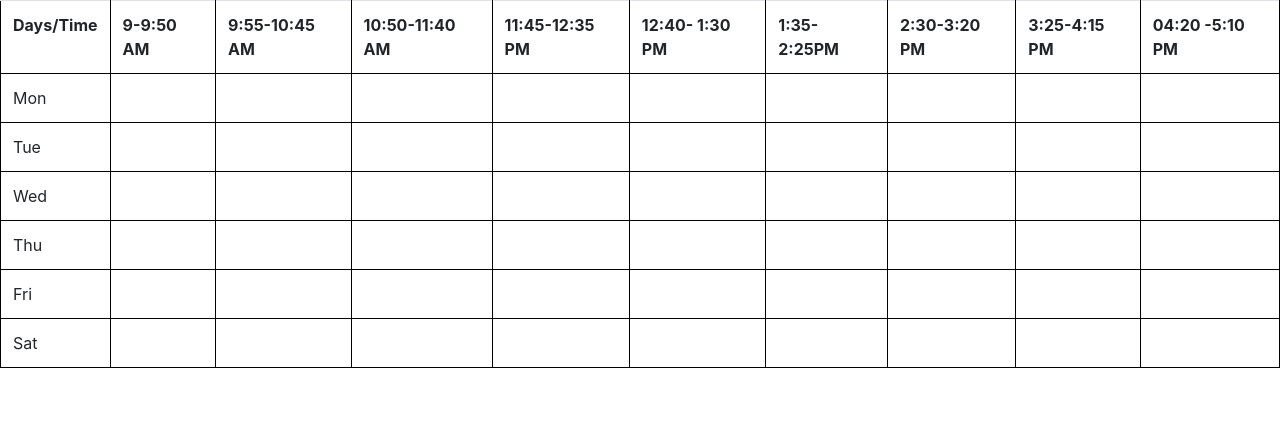
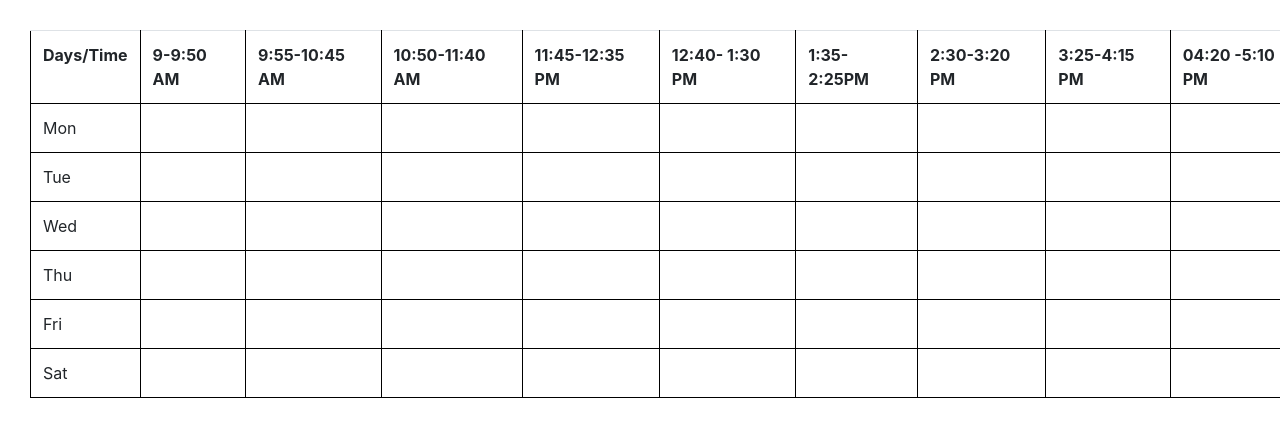
Before and after one commit to kaybhutani/jiit-timetable, a Flask app: template templates/timetable.html in a window 1280 px wide. Shown: the top 437 px of the page. Run offline with Flask 2, Linux system fonts and the light colour scheme; the template is opened without the code that fills it, so the values that code supplies are empty; some libraries are stand-ins or nearby versions.

Commit message:
Update timetable.html

```diff
--- a/templates/timetable.html
+++ b/templates/timetable.html
@@ -17,7 +17,7 @@ th, td {
 </style>
 </head>
 <body>
-<table class="table" style="width:100%; padding: 30px 30px;">
+<table class="table" style="width:100%; padding: 30px 30px; margin: 30px 30px;">
 
   <tr>
     <th scope="col">Days/Time</th>
```
